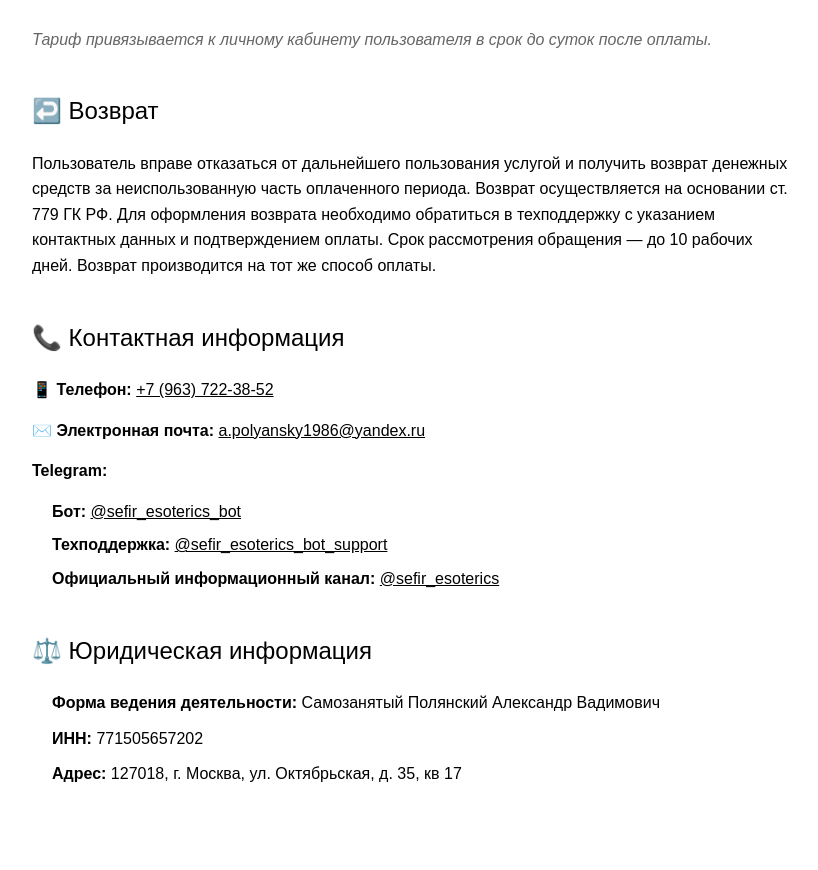
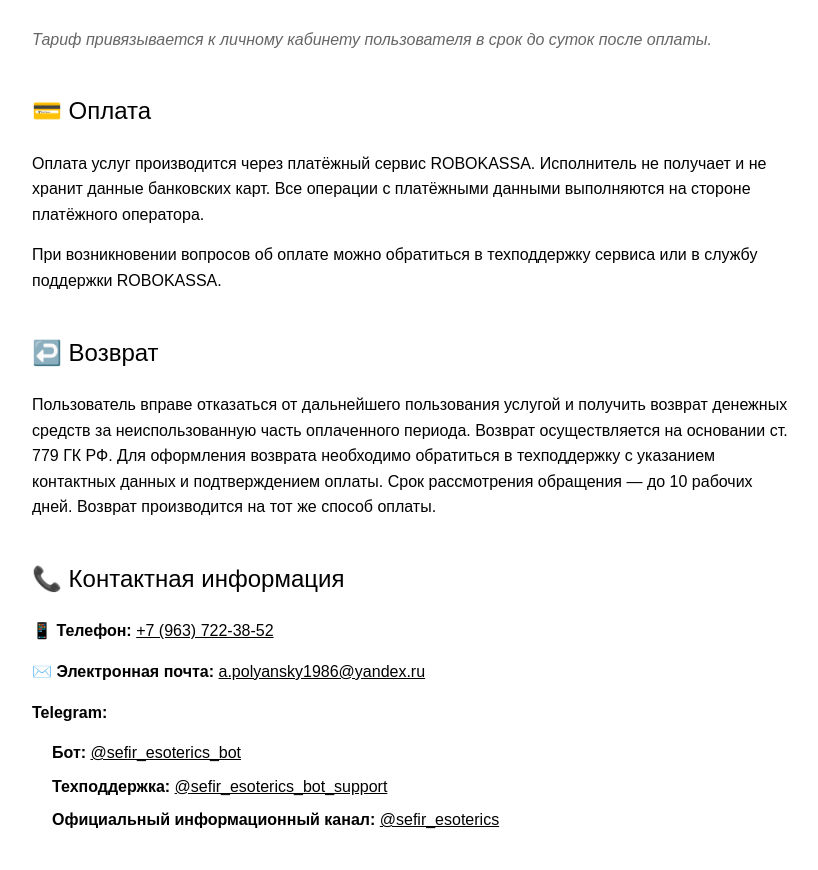
Before and after one commit to PolyanskyAlex/Sefir-website, a plain HTML site: page index.html in a window 1280 px wide. Shown: the part 1287-2157 px from the top of the page, without its empty margins (228-1046 px from the left). Drawn offline with Linux system fonts and the light colour scheme.

Commit message:
Добавлен раздел об оплате через ROBOKASSA

```diff
--- a/index.html
+++ b/index.html
@@ -56,6 +56,12 @@
         </section>
 
         <section class="section">
+            <h2>💳 Оплата</h2>
+            <p>Оплата услуг производится через платёжный сервис ROBOKASSA. Исполнитель не получает и не хранит данные банковских карт. Все операции с платёжными данными выполняются на стороне платёжного оператора.</p>
+            <p>При возникновении вопросов об оплате можно обратиться в техподдержку сервиса или в службу поддержки ROBOKASSA.</p>
+        </section>
+
+        <section class="section">
             <h2>↩️ Возврат</h2>
             <p>Пользователь вправе отказаться от дальнейшего пользования услугой и получить возврат денежных средств за неиспользованную часть оплаченного периода. Возврат осуществляется на основании ст. 779 ГК РФ. Для оформления возврата необходимо обратиться в техподдержку с указанием контактных данных и подтверждением оплаты. Срок рассмотрения обращения — до 10 рабочих дней. Возврат производится на тот же способ оплаты.</p>
         </section>
```
